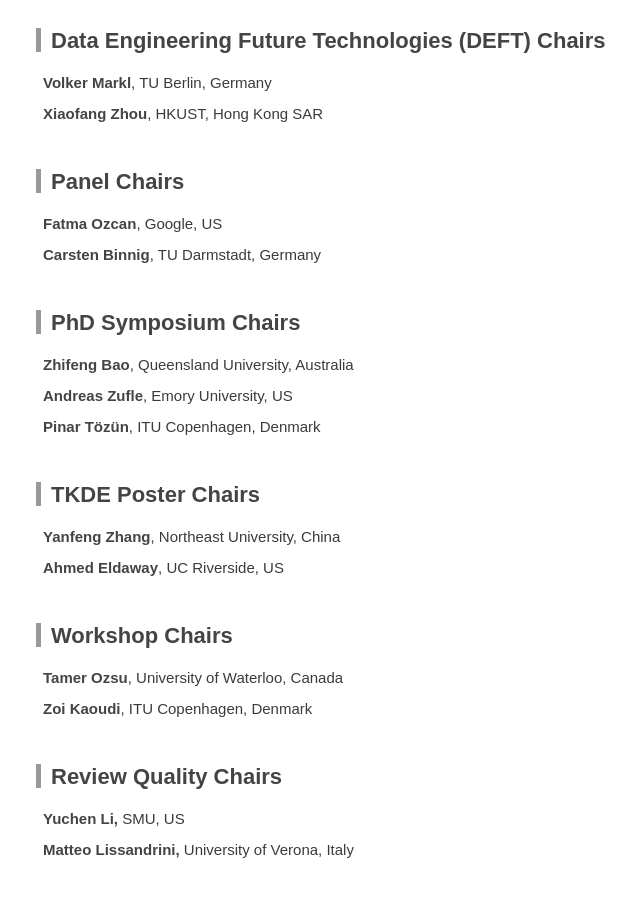
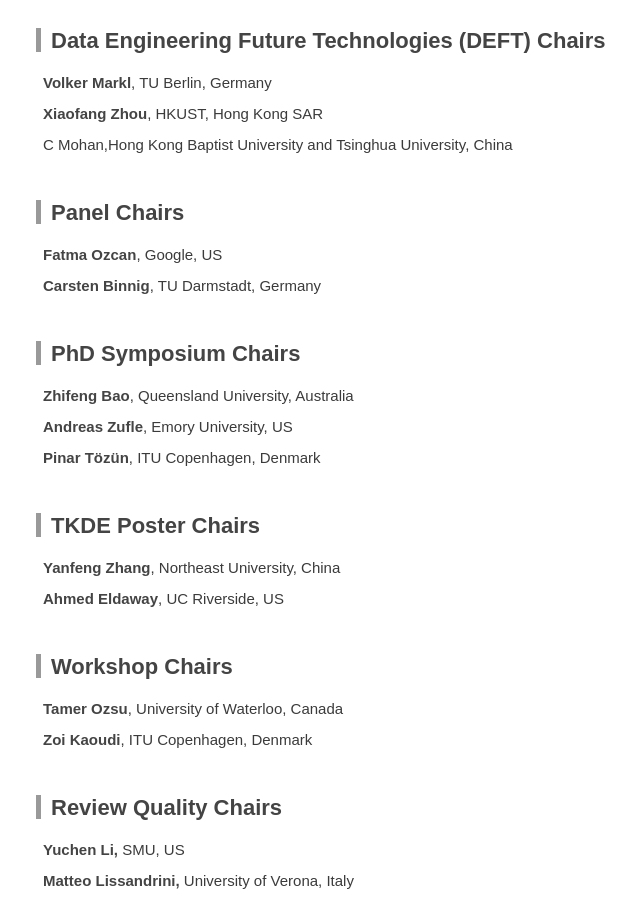
Before and after one commit to icde2027/icde2027.github.io, a plain HTML site: page officers.html in a window 1280 px wide. Shown: the part 1360-2262 px from the top of the page, without its empty margins (74-714 px from the left). Drawn offline with Linux system fonts and the light colour scheme; a web font is replaced by a local one.

Commit message:
pc_member

```diff
--- a/officers.html
+++ b/officers.html
@@ -212,6 +212,7 @@
   <h4>Data Engineering Future Technologies (DEFT) Chairs</h4>
     <div><strong>Volker Markl</strong>, TU Berlin, Germany</div>
     <div><strong>Xiaofang Zhou</strong>, HKUST, Hong Kong SAR</div>
+    <div><strong></strong>C Mohan</strong>,Hong Kong Baptist University and Tsinghua University, China</div>
 
   <h4>Panel Chairs</h4>
     <div><strong>Fatma Ozcan</strong>, Google, US</div>
```
